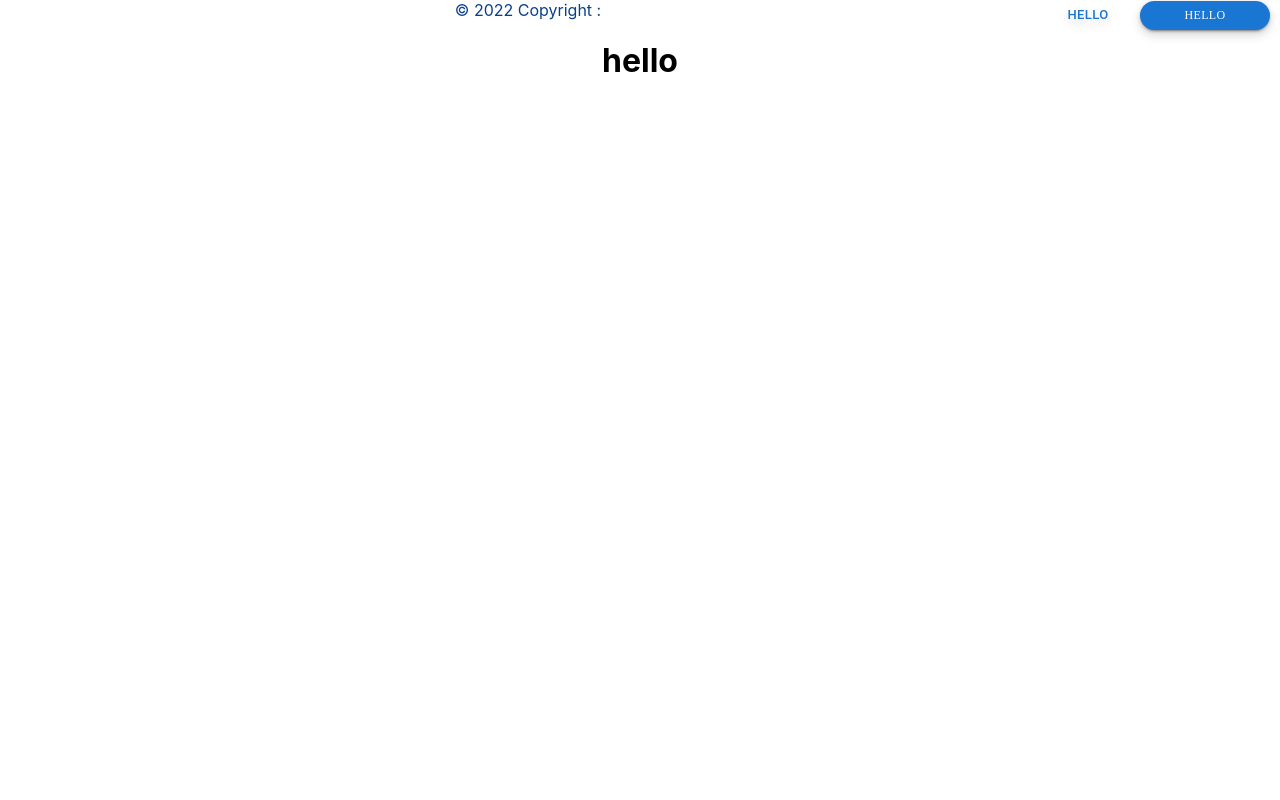
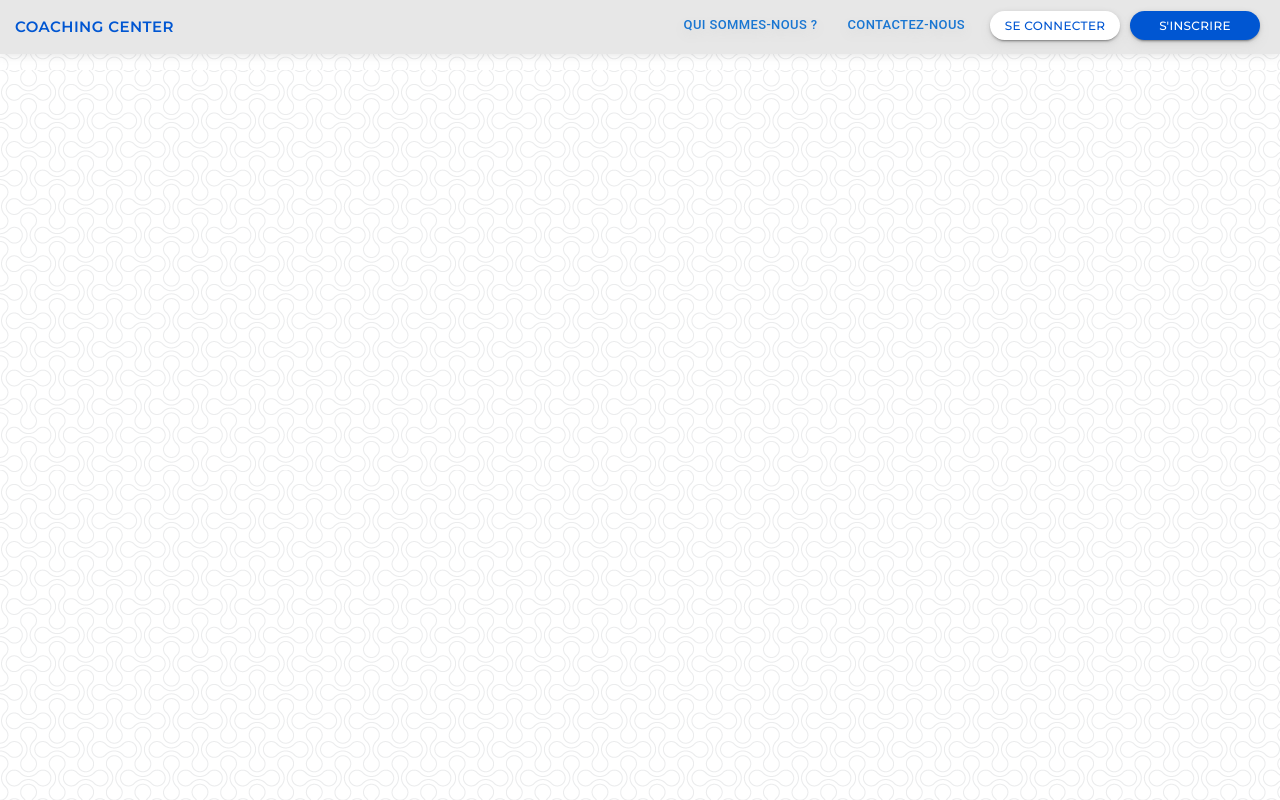
Before and after one commit to ghmaimon/coaching-website, a React (Create React App) app in the folder front-end/: page / in a window 1280 px wide. Shown: the top 800 px of the page. Built offline with nearby package versions, Linux system fonts and the light colour scheme.

Commit message:
header is working - conditional rendering not yet implemented

```diff
--- a/front-end/src/App.js
+++ b/front-end/src/App.js
@@ -1,15 +1,15 @@
-import './css/App.css';
-// import Header from "./shared/header/Header";
+// import './css/App.css';
+import "./css/style.css";
+import Header from "./shared/header/Header";
 import MyButton from "./shared/MyButton";
 import TextButton from "./shared/TextButton";
 import Copyright from "./shared/Copyright";
 function App() {
   return (
     <div className="App">
-      <MyButton value="hello" />
-      <TextButton value="hello" />
-      <Copyright />
-      <h1>hello</h1>
+
+      <header><Header /></header>
+      {/* <h1>hello</h1> */}
     </div>
   );
 }
--- /dev/null
+++ b/front-end/src/css/style.css
@@ -0,0 +1,106 @@
+@import url('https://fonts.googleapis.com/css2?family=Architects+Daughter&family=Comfortaa:wght@300;400;500;600;700&family=Montserrat:wght@200;300;400;500;600&family=Sacramento&display=swap');
+*{
+    box-sizing: border-box;
+}
+html {
+    font-family: "Montserrat", sans-serif;
+    background-image: url("./background.png");
+    position: relative;
+}
+header {
+    position: fixed;
+    top: 0px;
+    width: 100%;
+    margin: 0;
+    background-color:rgb(231, 231, 231);
+    left: 0px;
+    margin-left: 0;
+    padding : 10px;
+    vertical-align: middle;
+    box-shadow: 0 0 10px 0 rgba(145, 145, 145, 0.3);
+    z-index : 2;
+}
+body{
+    background-image: url("./background.png");
+    z-index: -3;
+    position: relative;
+    padding-right: 10px;
+    padding-left: 10px;
+    padding-bottom: 400px;
+    margin : 70px 0 80px 0;
+    background-color:transparent;
+    height:150vh;
+}
+
+footer {
+    position: absolute;
+    bottom : -14%;
+   width: 100%;
+   margin: 0;
+   background-color:rgb(231, 231, 231);
+   left: 0px;
+   padding : 10px;
+   vertical-align: middle;
+   box-shadow: 0 0 10px 0 rgba(145, 145, 145, 0.3);
+}
+.img{
+    position: absolute;
+    width: 250px;
+    height: 250px;
+    transform: rotate(19.63deg);
+    background : transparent;
+    margin-top: 20px;
+}
+
+@font-face {
+    font-family: 'Simplifica';
+    src: url('./fonts/SIMPLIFICA.ttf') format('truetype');
+    font-weight: bold;
+}
+
+
+.footerContact {
+    position: absolute;
+    padding : 10px;
+   background-color:rgb(231, 231, 231);
+   vertical-align: middle;
+   box-shadow: 0 0 10px 0 rgba(145, 145, 145, 0.3);
+}
+
+footerpdf {
+  position: absolute;
+  bottom : -20%;
+ width: 100%;
+padding : 10px;
+ vertical-align: center;
+ padding-left: 35%;
+}
+/* For pdf */
+
+
+.react-pdf__Page__annotations.annotationLayer {
+  padding: 20px;
+}
+
+.react-pdf__Page__canvas {
+  margin: 0 auto;
+}
+.react-pdf__Page {
+  margin-top: 10px;
+}
+.react-pdf__Page__textContent {
+  border: 1px solid darkgrey;
+  box-shadow: 5px 5px 5px 1px #ccc;
+  border-radius: 5px;
+}
+/* For all pages */
+.all-page-container {
+  margin-left: 5px;
+  margin-top: 0%;
+  height: 500%;
+  max-height: 600px;
+  max-width: 1000%;
+  overflow: auto;
+  bottom: -50%;
+
+}
--- a/front-end/src/index.js
+++ b/front-end/src/index.js
@@ -1,6 +1,6 @@
 import React from 'react';
 import ReactDOM from 'react-dom';
-import './css/index.css';
+// import './css/index.css';
 import App from './App';
 
 ReactDOM.render(
--- a/front-end/src/shared/header/Header.jsx
+++ b/front-end/src/shared/header/Header.jsx
@@ -6,35 +6,29 @@
 import Logout from "./Logout";
 
 import Logo from "./Logo";
-import Cours from "./Cours";
-// import Search from "./Search";
-import Dashboard from "./Dashboard";
-import MyCourses from "./MyCourses";
+// import Dashboard from "./Dashboard";
 
 function Header() {
-  const [logedIn, setLogedIn] = useState(false);
-  useEffect(() => {
-    if (
-      localStorage.getItem("currentUser") !== undefined &&
-      localStorage.getItem("currentUser") !== null
-    )
-      setLogedIn(true);
-    console.log("header" + logedIn);
-  });
+  // const [logedIn, setLogedIn] = useState(false);
+  // useEffect(() => {
+  //   if (
+  //     localStorage.getItem("currentUser") !== undefined &&
+  //     localStorage.getItem("currentUser") !== null
+  //   )
+  //     setLogedIn(true);
+  //   console.log("header" + logedIn);
+  // });
+  let logedIn = true;
   return (
     <div>
-      {logedIn ? <Logout /> : <SignUp />}
-      {logedIn ? <Dashboard /> : <SignIn />}
-      {logedIn &&
-        (localStorage.getItem("isAdmin") === null ||
-          localStorage.getItem("isAdmin") === undefined) && <MyCourses />}
+      <SignUp />
+      <SignIn />
       <ContactUs />
       <AboutUs />
       <Logo />
-      <Cours />
-      {/* {localStorage.getItem("isAdmin") !== "true" &&
-        localStorage.getItem("isStudent") !== "false" && <Search />} */}
+
     </div>
   );
 }
 export default Header;
+// so far i realized that logo is the one causing not showing
--- a/front-end/src/shared/header/Logo.jsx
+++ b/front-end/src/shared/header/Logo.jsx
@@ -1,6 +1,6 @@
 import React from "react";
 import Button from "@mui/material/Button";
-import { makeStyles } from "@mui/material/styles";
+import { makeStyles } from "@mui/styles";
 let useStyle = makeStyles({
   root: {
     backgroundColor: "transparent",
@@ -20,7 +20,7 @@
   let style = useStyle();
   return (
     <Button disableRipple className={style.root} size="small" href="/">
-      Gestion de Cours
+      Coaching Center
     </Button>
   );
 }
```
Also changed, not shown: front-end/src/shared/header/Dashboard.jsx (+4 -4 lines), front-end/src/css/background.png (added), front-end/src/css/fonts/SIMPLIFICA.ttf (added).
